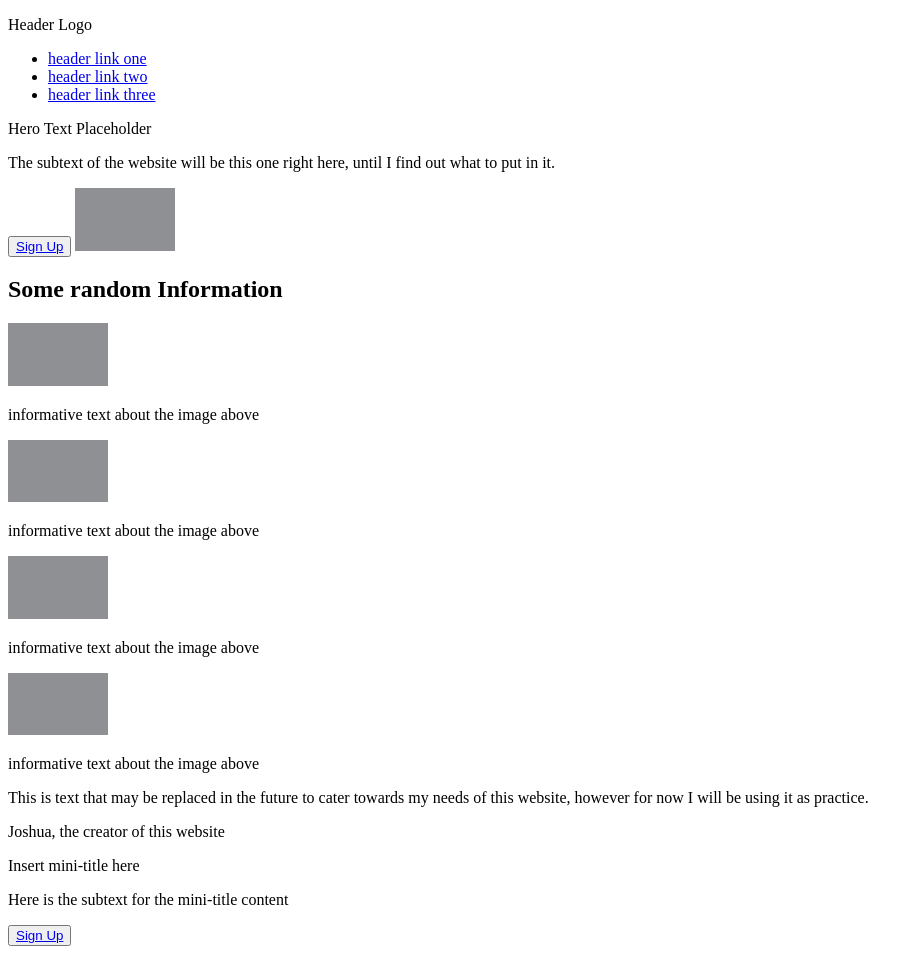
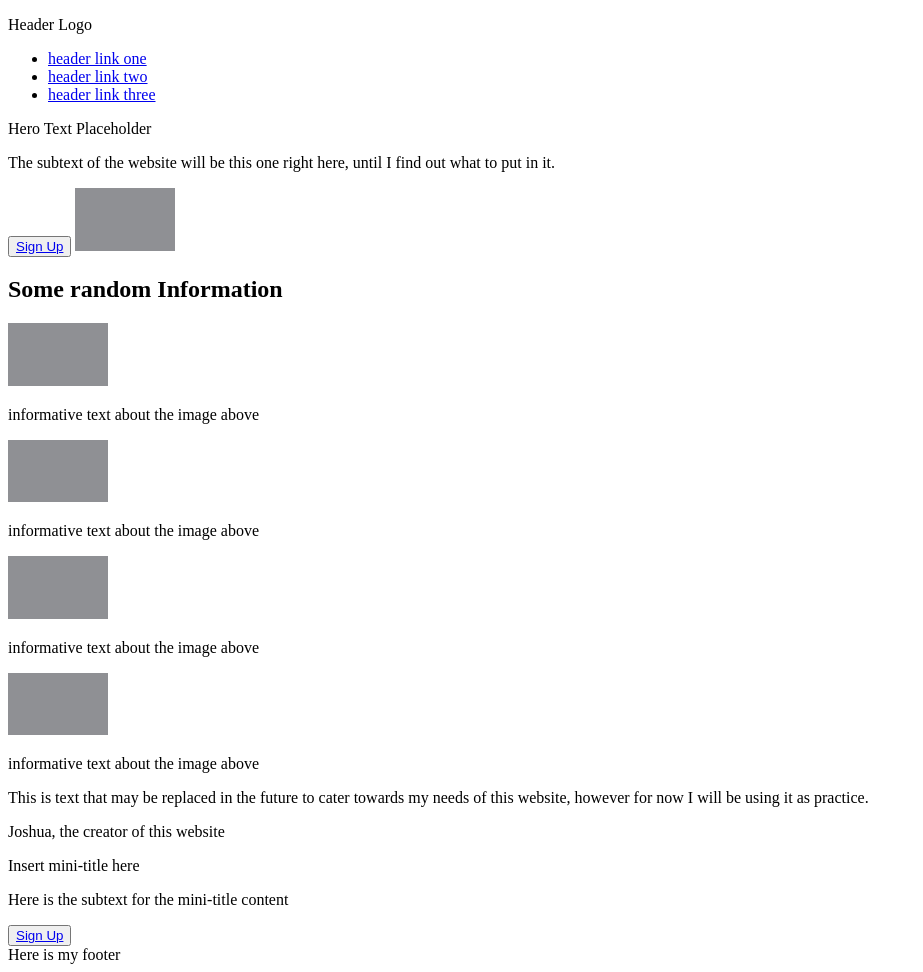
Before and after one commit to ACAUHS/landing-page-practice, a plain HTML site: page index.html in a window 1280 px wide. Shown: the whole page, without its empty margins (0-923 px from the left). Drawn offline with Linux system fonts and the light colour scheme.

Commit message:
Add footer to index.html

```diff
--- a/index.html
+++ b/index.html
@@ -44,6 +44,9 @@
             <button type="button"><a href="signup.html">Sign Up</a></button>
         </div>
     </div>
+    <div class="footer">
+        <footer>Here is my footer</footer>
+    </div>
 </div>
 </body>
 </html>
```
